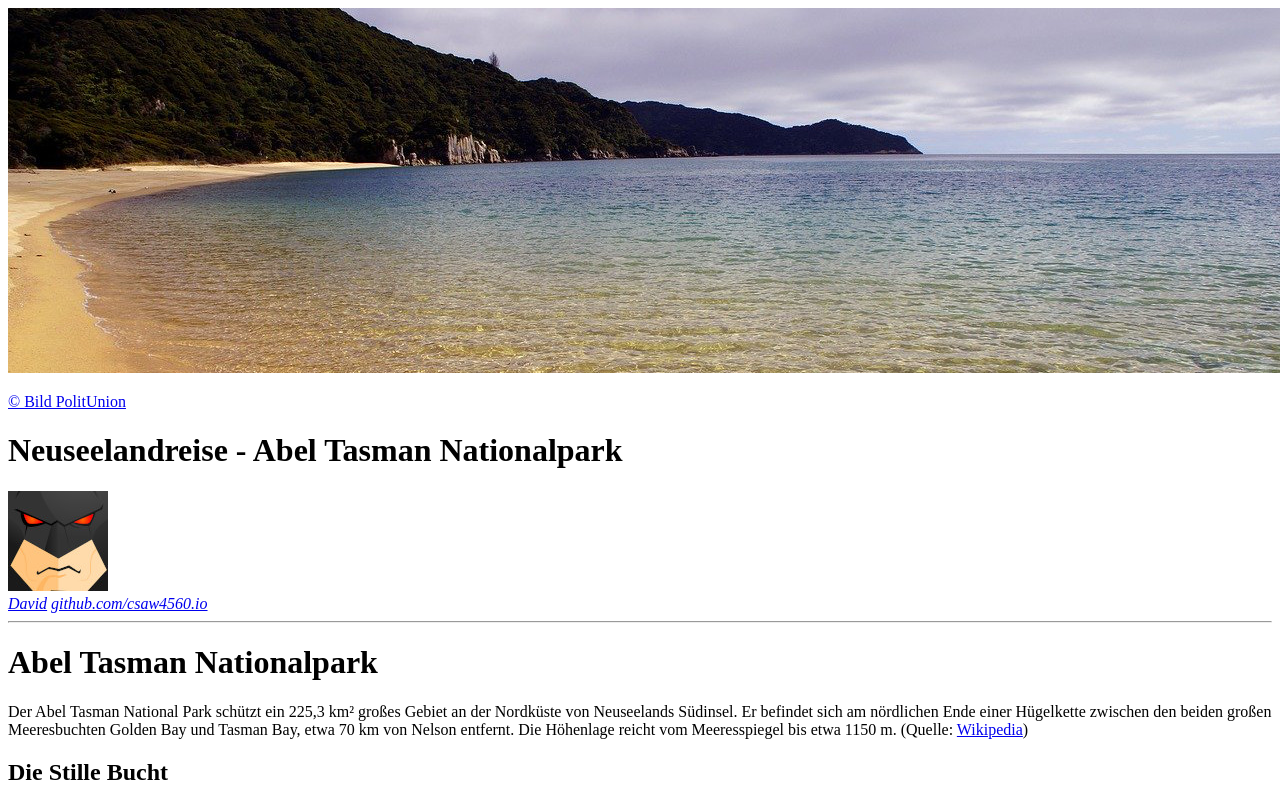
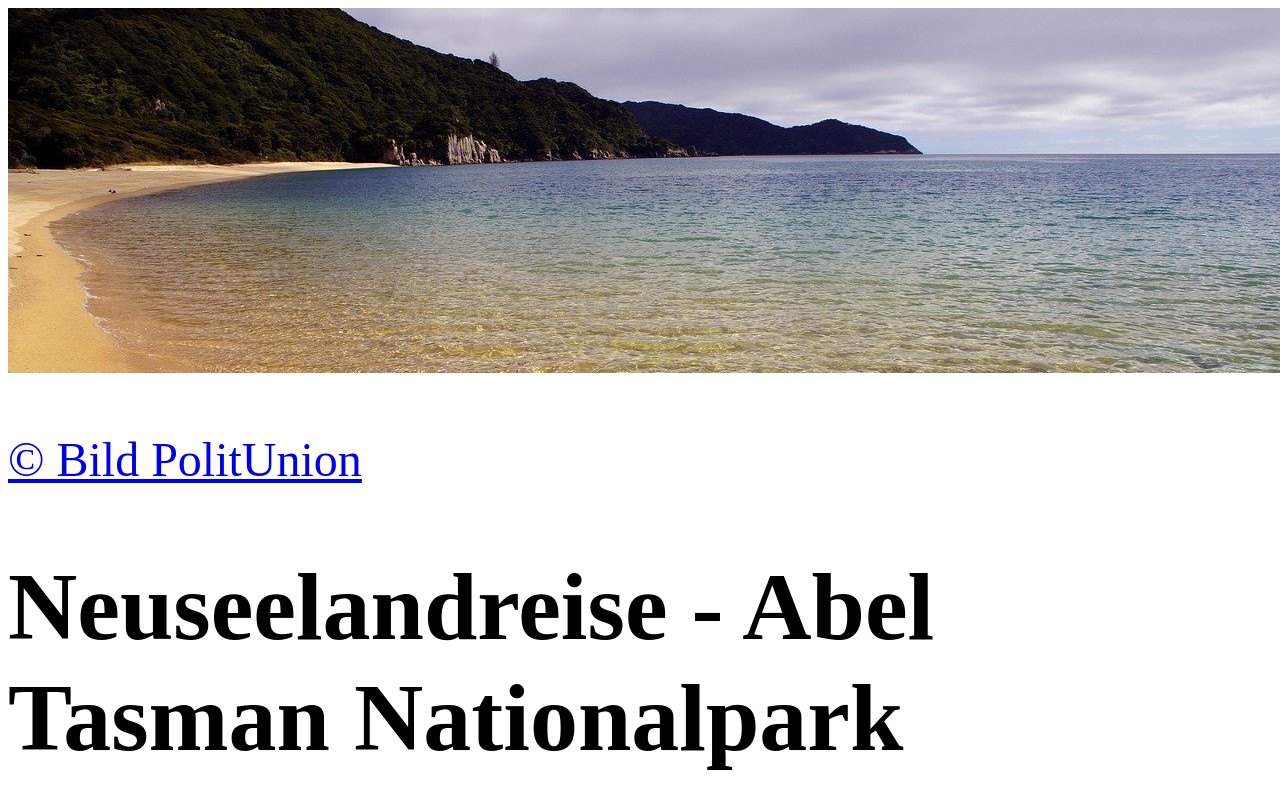
Before and after one commit to csaw4560/csaw4560.github.io, a plain HTML site: page nz/index.html in a window 1280 px wide. Shown: the top 800 px of the page. Drawn offline with Linux system fonts and the light colour scheme.

Commit message:
main css hinzugefügt

```diff
--- a/nz/index.html
+++ b/nz/index.html
@@ -5,6 +5,7 @@
     <meta charset="UTF-8">
     <meta name="viewport" content="width=device-width, initial-scale=1.0">
     <title>Neuseelandreise - Abel Tasman Nationalpark</title>
+    <link rel="stylesheet" href="main.css">
 </head>
 
 <body>
--- /dev/null
+++ b/nz/main.css
@@ -0,0 +1,3 @@
+body {
+    font-size: 300%;
+}
```
